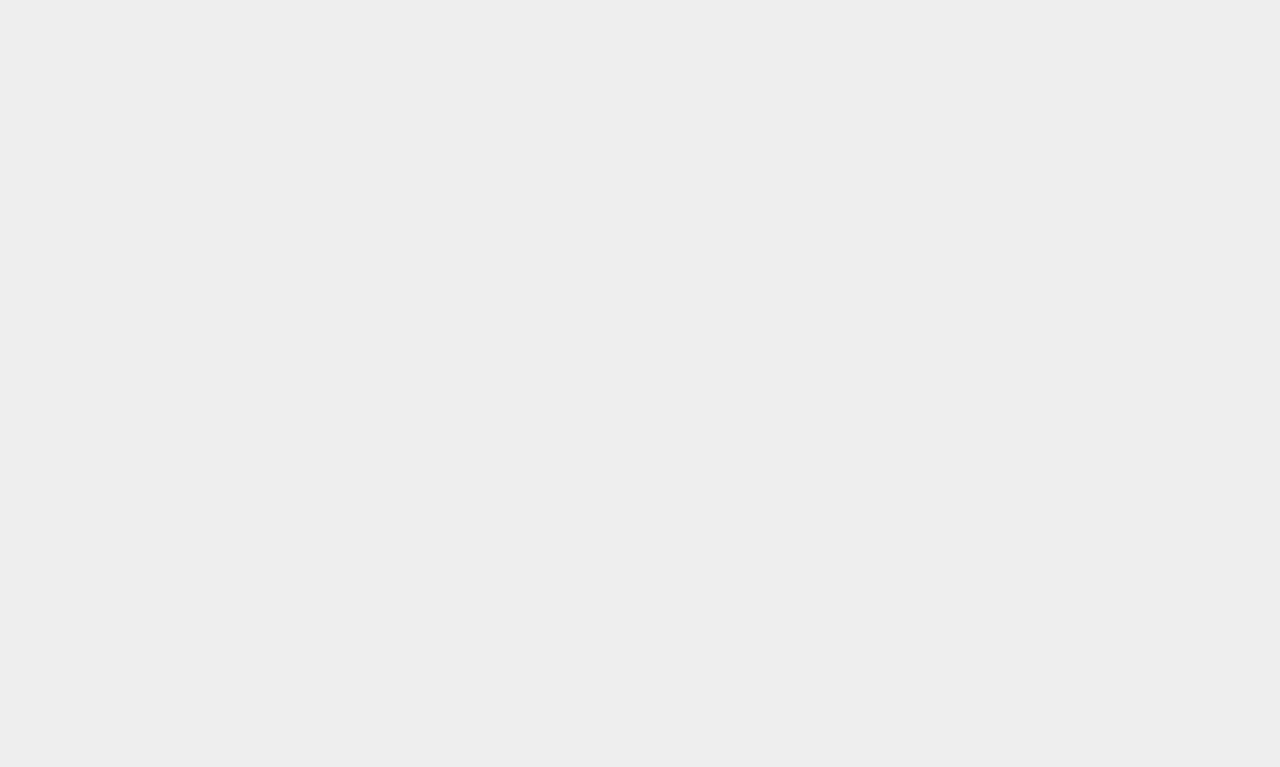
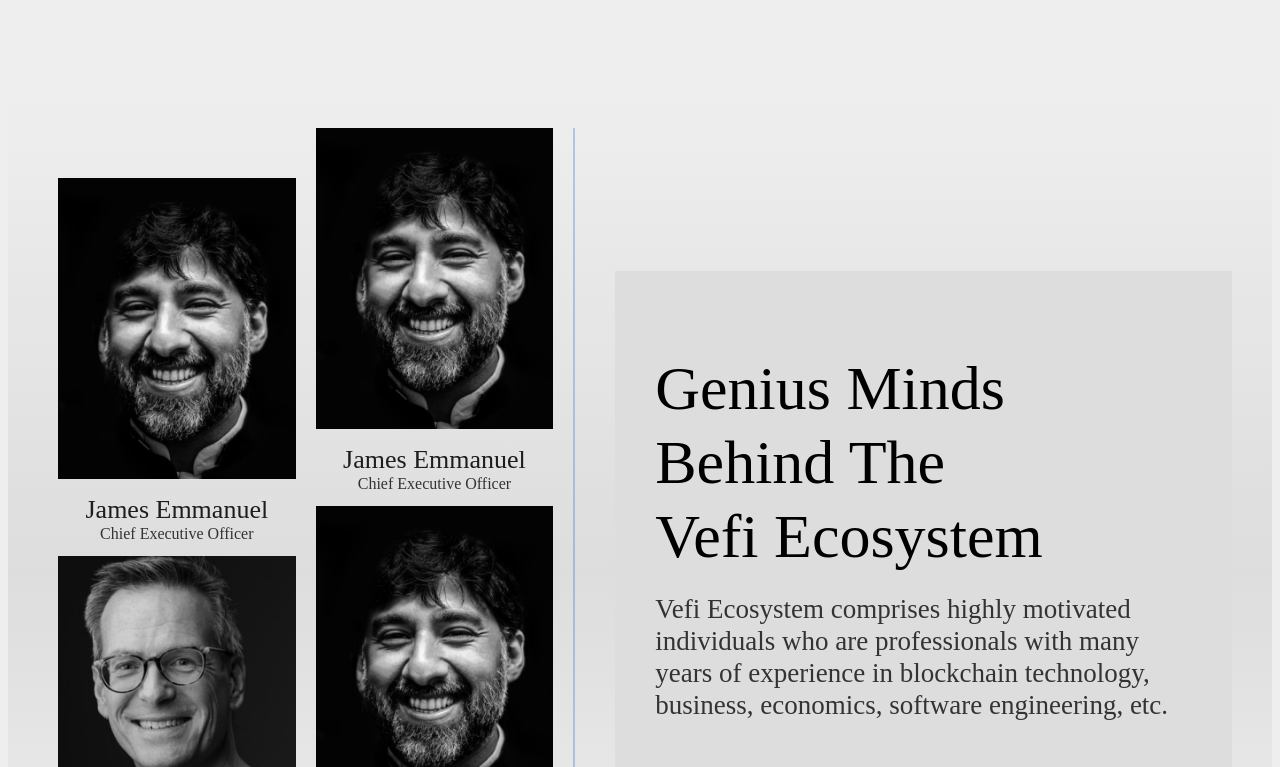
Before and after one commit to Vefi-Ecosystem/ecosystem-website, a Next.js app: page / in a window 1280 px wide. Shown: the part 4013-4780 px from the top of the page. Before the commit the page ends 4101 px from the top, so only its background shows below. Built offline with nearby package versions, Linux system fonts and the light colour scheme.

Commit message:
team section edit

```diff
--- a/components/Team/Team.tsx
+++ b/components/Team/Team.tsx
@@ -1,7 +1,7 @@
 import Image from 'next/image'
 import React from 'react'
-import James from '../assets/images/james.png'
-import Kingsley from '../assets/images/kingsley.png'
+import James from '../../assets/images/james.png'
+import Kingsley from '../../assets/images/kingsley.png'
 
 import {
 Container
--- a/pages/index.tsx
+++ b/pages/index.tsx
@@ -9,6 +9,7 @@ import About2 from '../components/About/About2';
 import About3 from '../components/About/About3';
 import About4 from '../components/About/About4';
 import Products from '../components/Products/Products';
+import Team from '../components/Team/Team'
 
 
 const Home: NextPage = () => {
@@ -32,6 +33,7 @@ const Home: NextPage = () => {
         <About3/>
         <About4/>
         <Products/>
+        <Team/>
 
 
 
--- a/styles/Team.style.js
+++ b/styles/Team.style.js
@@ -2,7 +2,7 @@ import styled from 'styled-components'
 
 export const Container = styled.div`
 margin-top:70px ;
-padding:30px 50px ;
+padding:30px 0  0 50px;
 display: flex;
 align-items: center;
 justify-content:space-between ;
@@ -89,13 +89,10 @@ color: #1D1D1D;
             .post{
                 font-size: 16px;
 line-height: 14px;
-/* identical to box height, or 88% */
-
 display: flex;
 align-items: center;
 text-align: center;
 text-transform: capitalize;
-
 color: #333333;
             }
         }
@@ -108,6 +105,7 @@ color: #333333;
         background: #DDDDDD;
         padding:80px 40px ;
         width:600px ;
+        margin: 0 40px;
 
 
         @media screen and (max-width:900px){
```
